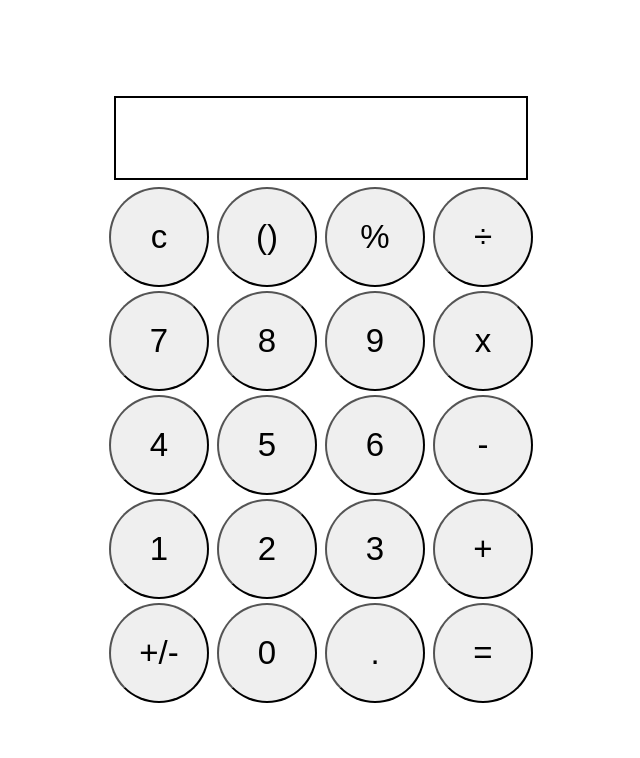
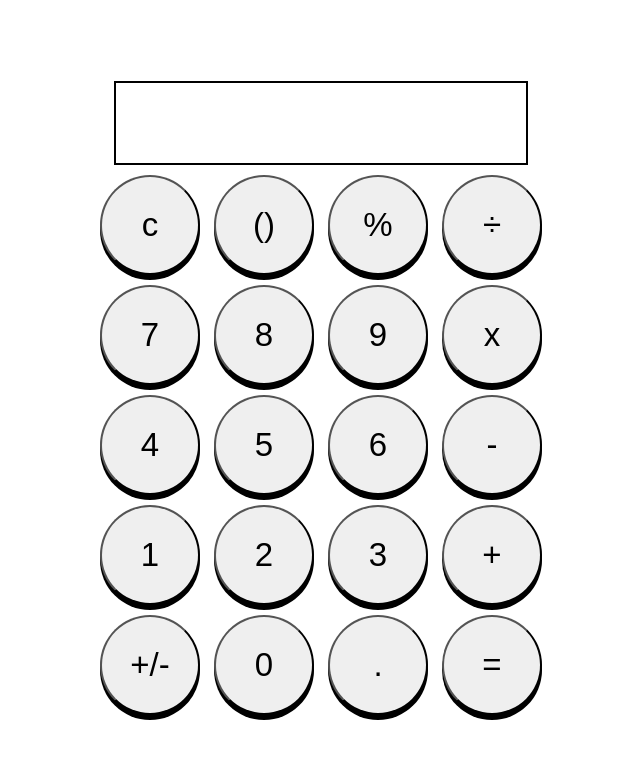
Before and after one commit to KhanomCake/B-Bike, a plain HTML site: page calculator.html in a window 1280 px wide. Shown: the whole page, without its empty margins (319-959 px from the left). Drawn offline with Linux system fonts and the light colour scheme.

Commit message:
BIKE-5: Add box shadow

```diff
--- a/calculator.html
+++ b/calculator.html
@@ -15,11 +15,18 @@
     }
 
     .square-button {
+      position: relative;
       width: 100px;
       height: 100px;
       font-size: 33px;
       border-radius: 50%;
-      margin: 2px;
+      margin: 5px;
+      box-shadow: 0 5px;
+    }
+
+    .square-button:active {
+      top: 2px;
+      box-shadow: 0 3px;
     }
 
     .display-box {
```
